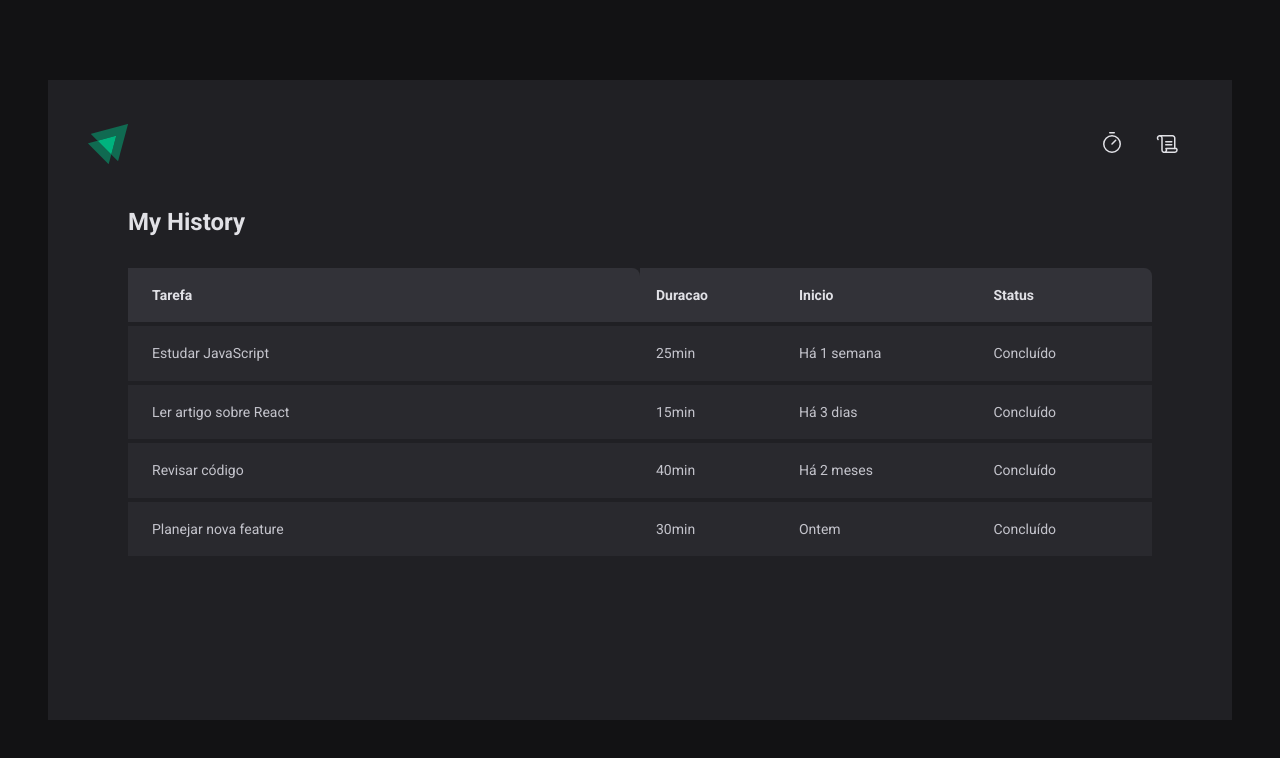
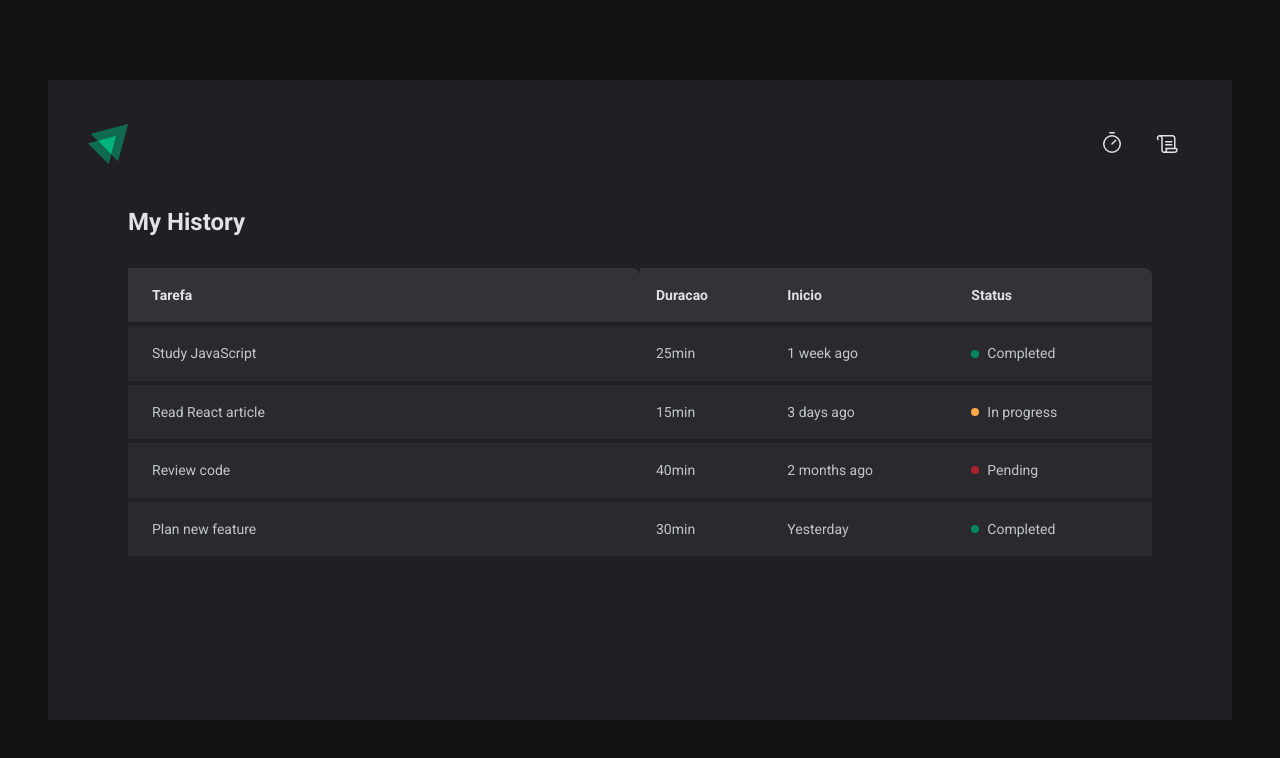
Before and after one commit to pedrohfreitas01/PomoFocus, a React (Vite) app: page /history in a window 1280 px wide. Shown: the top 758 px of the page. Built offline with nearby package versions, Linux system fonts and the light colour scheme.

Commit message:
Status component style

```diff
--- a/src/pages/History/index.tsx
+++ b/src/pages/History/index.tsx
@@ -1,4 +1,4 @@
-import { HistoryContainer, HistoryList } from "./style";
+import { HistoryContainer, HistoryList, Status } from "./style";
 
 export function History() {
   return (
@@ -16,28 +16,36 @@ export function History() {
           </thead>
           <tbody>
             <tr>
-              <td>Estudar JavaScript</td>
+              <td>Study JavaScript</td>
               <td>25min</td>
-              <td>Há 1 semana</td>
-              <td>Concluído</td>
+              <td>1 week ago</td>
+              <td>
+                <Status statusColor="green">Completed</Status>
+              </td>
             </tr>
             <tr>
-              <td>Ler artigo sobre React</td>
+              <td>Read React article</td>
               <td>15min</td>
-              <td>Há 3 dias</td>
-              <td>Concluído</td>
+              <td>3 days ago</td>
+              <td>
+                <Status statusColor="yellow">In progress</Status>
+              </td>
             </tr>
             <tr>
-              <td>Revisar código</td>
+              <td>Review code</td>
               <td>40min</td>
-              <td>Há 2 meses</td>
-              <td>Concluído</td>
+              <td>2 months ago</td>
+              <td>
+                <Status statusColor="red">Pending</Status>
+              </td>
             </tr>
             <tr>
-              <td>Planejar nova feature</td>
+              <td>Plan new feature</td>
               <td>30min</td>
-              <td>Ontem</td>
-              <td>Concluído</td>
+              <td>Yesterday</td>
+              <td>
+                <Status statusColor="green">Completed</Status>
+              </td>
             </tr>
           </tbody>
         </table>
--- a/src/pages/History/style.ts
+++ b/src/pages/History/style.ts
@@ -58,3 +58,28 @@ export const HistoryList = styled.div`
     }
   }
 `;
+
+
+const STATUS_COLORS = {
+  yellow: "yellow-500",
+  green: "green-500",
+  red: "red-500",
+} as const;
+
+interface StatusProps {
+  statusColor: keyof typeof STATUS_COLORS
+}
+
+export const Status = styled.span<StatusProps>`
+  display: flex;
+  align-items: center;
+  gap: 0.5rem;
+
+  &::before {
+    content: "";
+    width: 0.5rem;
+    height: 0.5rem;
+    border-radius: 9999px;
+    background: ${(props) => props.theme[STATUS_COLORS[props.statusColor]]};
+  }
+`;
```
